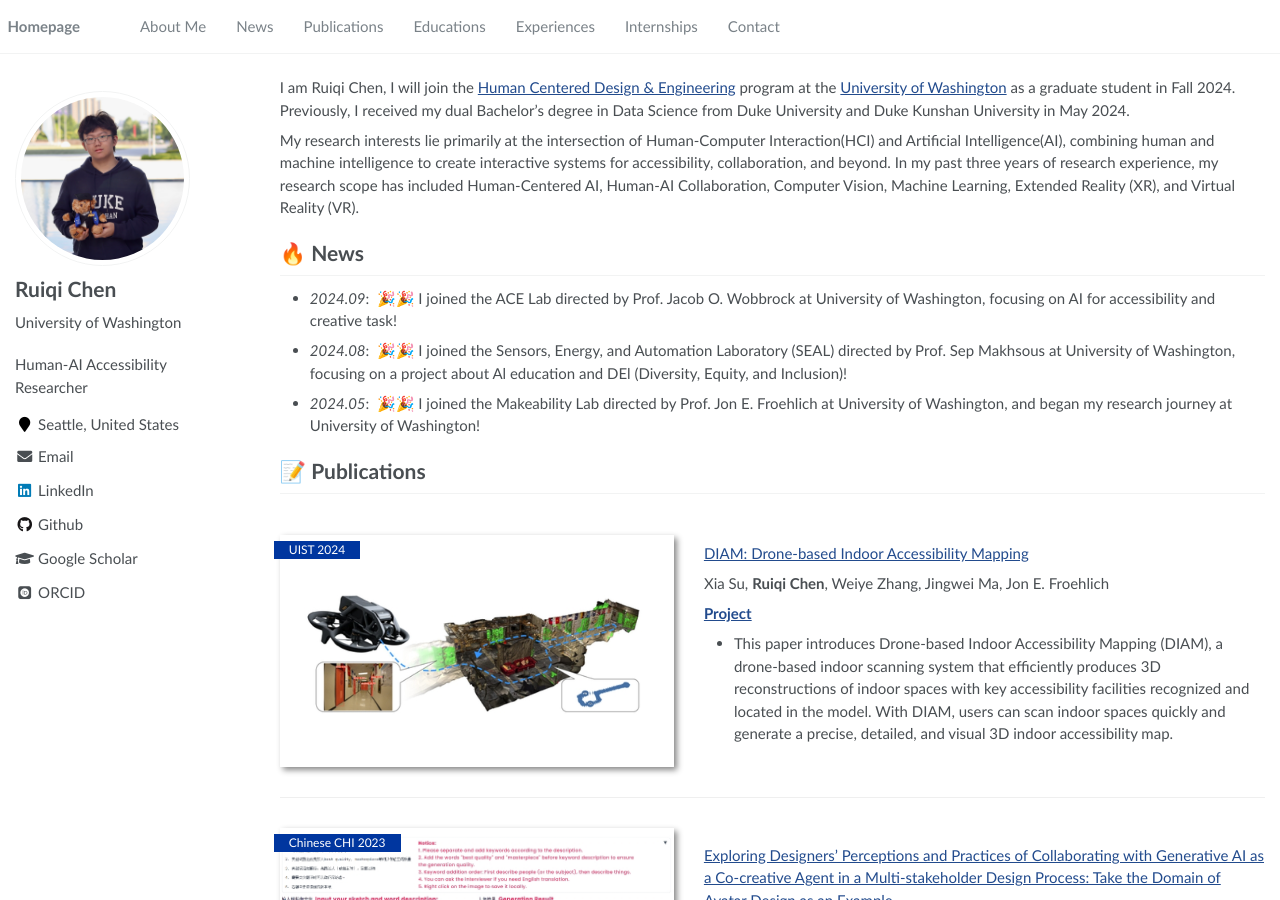
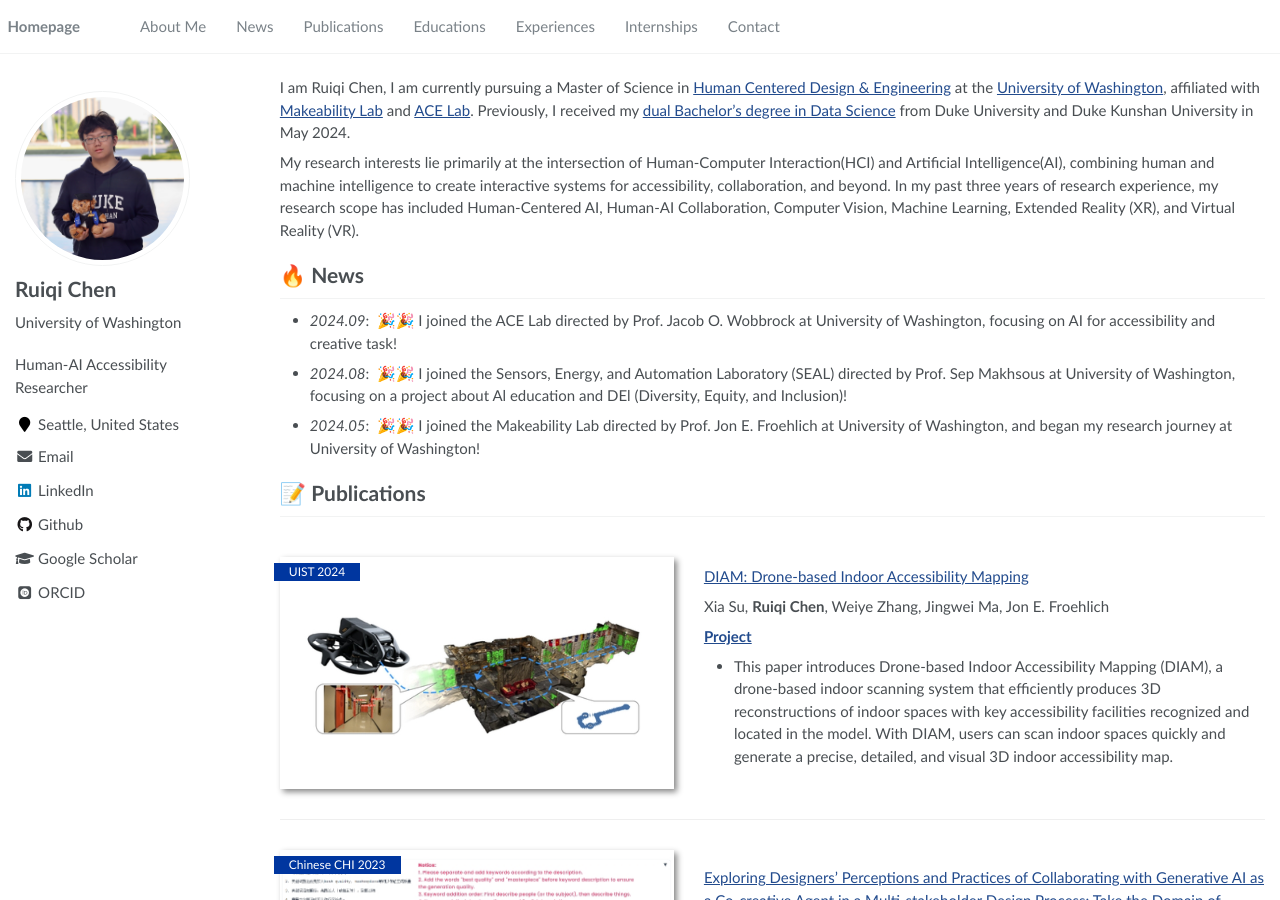
Before and after one commit to Ruiqi-Chen-0216/Ruiqi-Chen-0216.github.io, a Jekyll site: the page built from _pages/home.md, in a window 1280 px wide and 900 px high. Built offline with Jekyll 4.4.1, drawn with Linux system fonts in a browser that asks for light colours; some web fonts are replaced.

Commit message:
Update home.md

```diff
--- a/_pages/home.md
+++ b/_pages/home.md
@@ -15,7 +15,7 @@
 
 <span class='anchor' id='about-me'></span>
 
-I am Ruiqi Chen, I will join the [Human Centered Design & Engineering](https://www.hcde.washington.edu/) program at the [University of Washington](https://www.washington.edu/) as a graduate student in Fall 2024. Previously, I received my dual Bachelor's degree in Data Science from Duke University and Duke Kunshan University in May 2024.
+I am Ruiqi Chen, I am currently pursuing a Master of Science in  [Human Centered Design & Engineering](https://www.hcde.washington.edu/) at the [University of Washington](https://www.washington.edu/), affiliated with [Makeability Lab](https://makeabilitylab.cs.washington.edu/) and [ACE Lab](https://depts.washington.edu/acelab/index.html). Previously, I received my [dual Bachelor's degree in Data Science](https://undergraduate.bulletins.duke.edu/allprograms/dukekunshanprogram) from Duke University and Duke Kunshan University in May 2024.
 
 My research interests lie primarily at the intersection of Human-Computer Interaction(HCI) and Artificial Intelligence(AI), combining human and machine intelligence to create interactive systems for accessibility, collaboration, and beyond. In my past three years of research experience, my research scope has included Human-Centered AI, Human-AI Collaboration, Computer Vision, Machine Learning, Extended Reality (XR), and Virtual Reality (VR).
 
```
